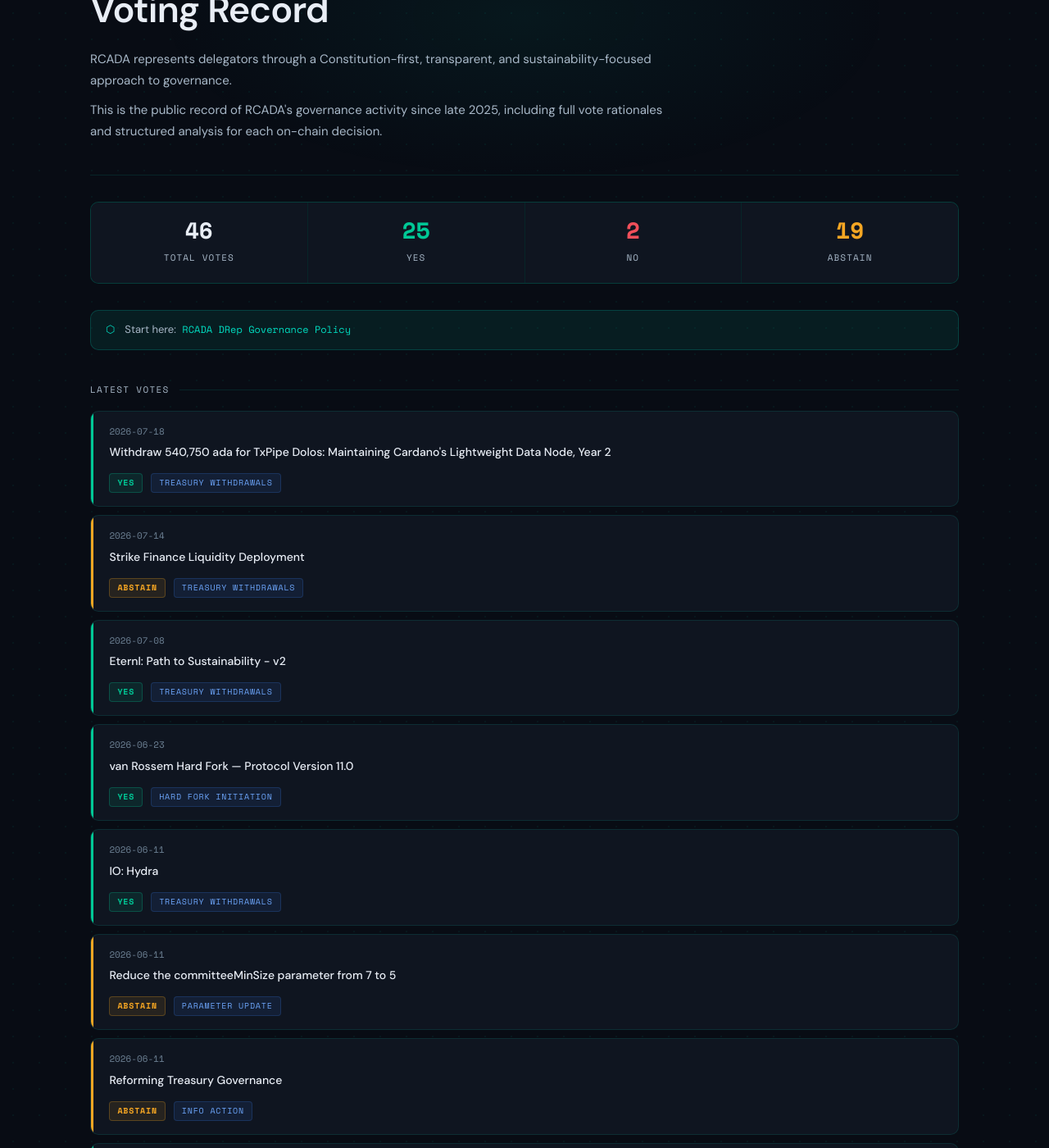
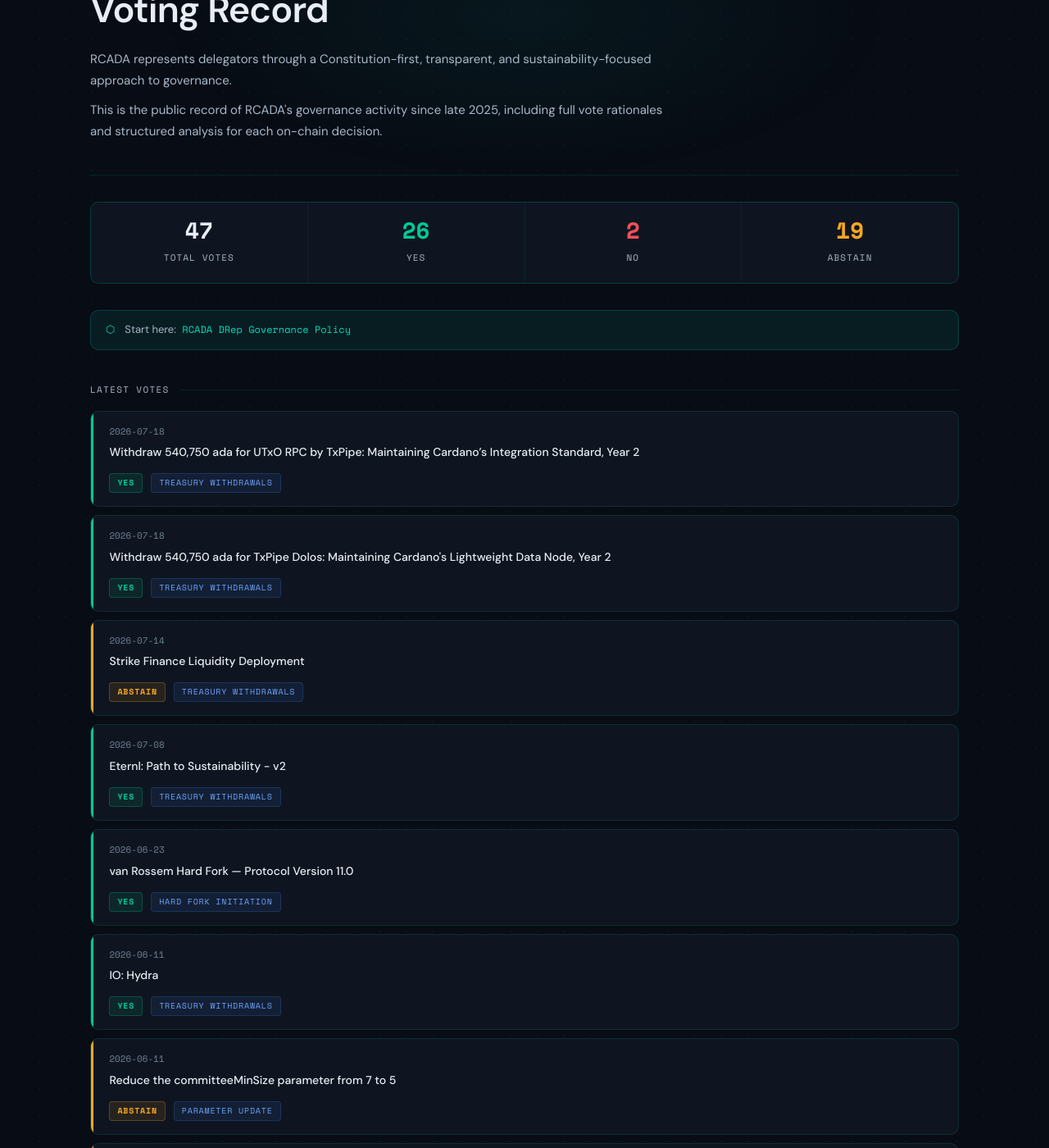
Before and after one commit to Brolloks/rcada-drep-votes, a Jekyll site: the page built from index.html, in a window 1280 px wide and 1400 px high, scrolled down 244 px. Shown: the whole window at 82% size. Built offline with Jekyll 4.4.1, drawn with Linux system fonts in a browser that asks for light colours; some of the changed text lies outside the part shown.

Commit message:
Auto-update indexes

```diff
--- a/index.html
+++ b/index.html
@@ -12,8 +12,8 @@ title: RCADA DRep Voting Record
 
 <!-- AUTO-STATS:START -->
 <div class="stats-row">
-  <div class="stat-cell"><span class="stat-num total">46</span><span class="stat-label">Total Votes</span></div>
-  <div class="stat-cell"><span class="stat-num yes">25</span><span class="stat-label">Yes</span></div>
+  <div class="stat-cell"><span class="stat-num total">47</span><span class="stat-label">Total Votes</span></div>
+  <div class="stat-cell"><span class="stat-num yes">26</span><span class="stat-label">Yes</span></div>
   <div class="stat-cell"><span class="stat-num no">2</span><span class="stat-label">No</span></div>
   <div class="stat-cell"><span class="stat-num abstain">19</span><span class="stat-label">Abstain</span></div>
 </div>
@@ -33,6 +33,12 @@ title: RCADA DRep Voting Record
 
 <!-- AUTO-INDEX:START -->
 <div class="vote-list">
+  <div class="vote-card yes-card fade-in">
+    <div class="vote-date">2026-07-18</div>
+    <strong><a href="votes/2026/Withdraw 540,750 ada for UTxO RPC by TxPipe.html">Withdraw 540,750 ada for UTxO RPC by TxPipe: Maintaining Cardano’s Integration Standard, Year 2</a></strong>
+    <span class="badge badge-yes">Yes</span>
+    <span class="badge badge-type">Treasury Withdrawals</span>
+  </div>
   <div class="vote-card yes-card fade-in">
     <div class="vote-date">2026-07-18</div>
     <strong><a href="votes/2026/Withdraw 540,750 ada for by TxPipe Dolos.html">Withdraw 540,750 ada for TxPipe Dolos: Maintaining Cardano's Lightweight Data Node, Year 2</a></strong>
@@ -87,12 +93,6 @@ title: RCADA DRep Voting Record
     <span class="badge badge-yes">Yes</span>
     <span class="badge badge-type">Treasury Withdrawals</span>
   </div>
-  <div class="vote-card abstain-card fade-in">
-    <div class="vote-date">2026-06-09</div>
-    <strong><a href="votes/2026/Rare Evo and Dev Gov Day 2026-Cardano Title Sponsorship.html">Rare Evo and Dev Gov Day 2026: Cardano Title Sponsorship</a></strong>
-    <span class="badge badge-abstain">Abstain</span>
-    <span class="badge badge-type">Treasury Withdrawals</span>
-  </div>
 </div>
 <!-- AUTO-INDEX:END -->
 
```
Also changed, not shown: votes/2026/index.md (+2 -1 lines).
